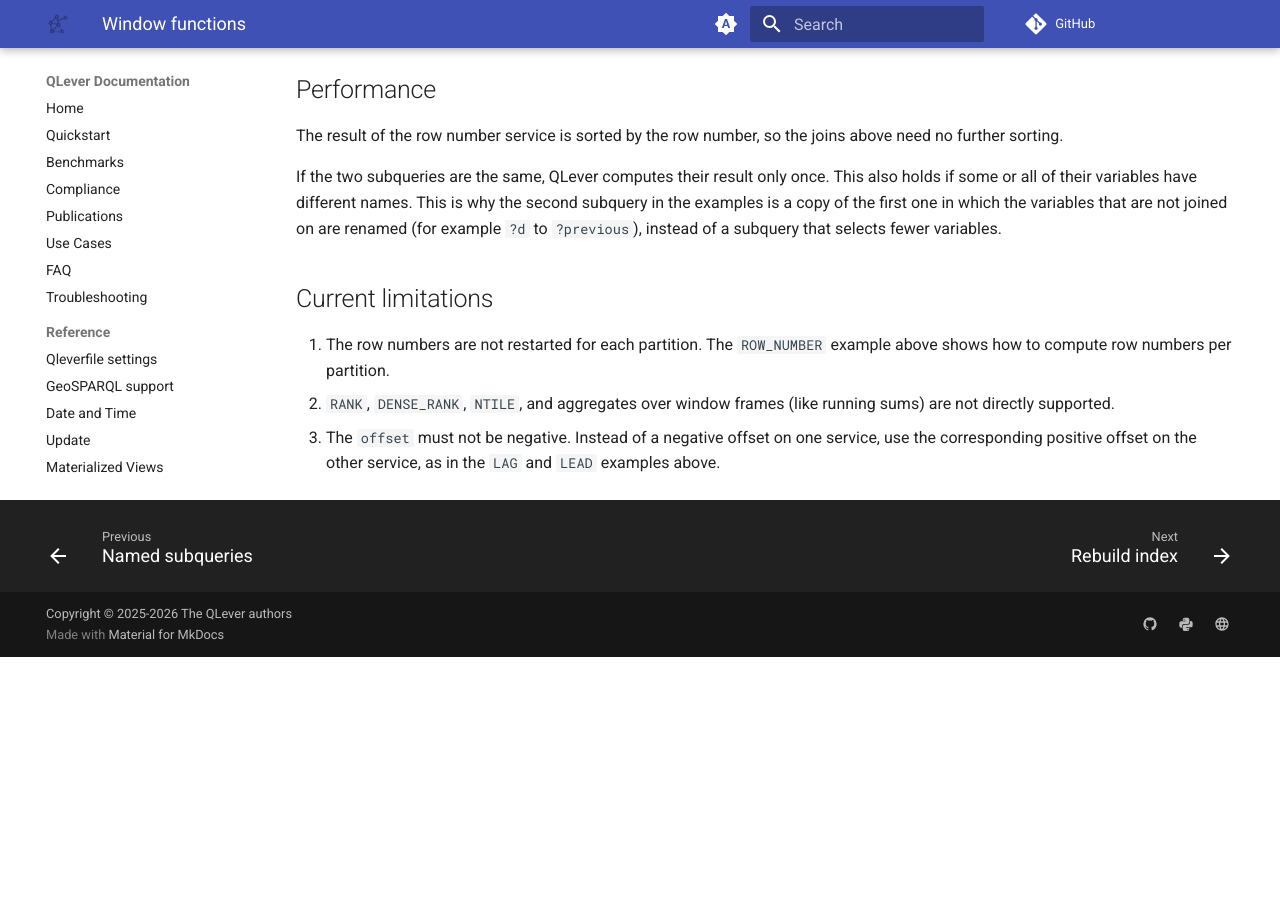
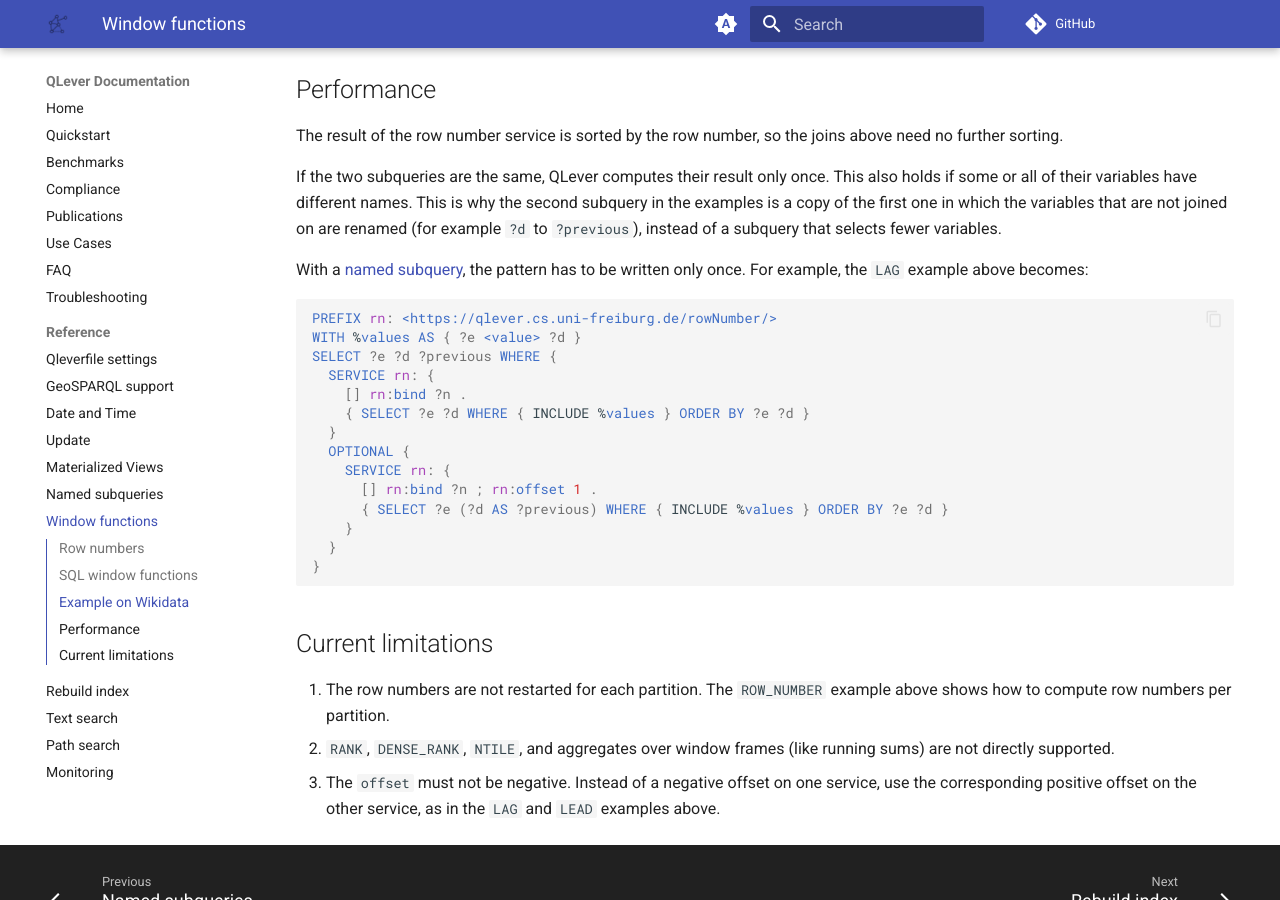
Before and after one commit to qlever-dev/qlever-docs, an MkDocs documentation site: the page built from docs/window-functions.md, in a window 1280 px wide and 900 px high, scrolled down 2973 px. Built offline with MkDocs 1.6.1 and Material for MkDocs 9.7.7, drawn with Linux system fonts in a browser that asks for light colours; plug-ins that fetch from the network failed and are left out; comment, search, counter and statistics services are not loaded; the version menu is left out; before the commit the page ends 3630 px from its top, so only the background shows below that.

Commit message:
INCLUDE in magic SERVICE

````diff
--- a/docs/window-functions.md
+++ b/docs/window-functions.md
@@ -286,6 +286,26 @@ examples is a copy of the first one in which the variables that are not joined
 on are renamed (for example `?d` to `?previous`), instead of a subquery that
 selects fewer variables.
 
+With a [named subquery](named-subqueries.md), the pattern has to be written only
+once. For example, the `LAG` example above becomes:
+
+```sparql
+PREFIX rn: <https://qlever.cs.uni-freiburg.de/rowNumber/>
+WITH %values AS { ?e <value> ?d }
+SELECT ?e ?d ?previous WHERE {
+  SERVICE rn: {
+    [] rn:bind ?n .
+    { SELECT ?e ?d WHERE { INCLUDE %values } ORDER BY ?e ?d }
+  }
+  OPTIONAL {
+    SERVICE rn: {
+      [] rn:bind ?n ; rn:offset 1 .
+      { SELECT ?e (?d AS ?previous) WHERE { INCLUDE %values } ORDER BY ?e ?d }
+    }
+  }
+}
+```
+
 ## Current limitations
 
 1. The row numbers are not restarted for each partition. The `ROW_NUMBER`
````
Also changed, not shown: docs/named-subqueries.md (+5 -0 lines).
